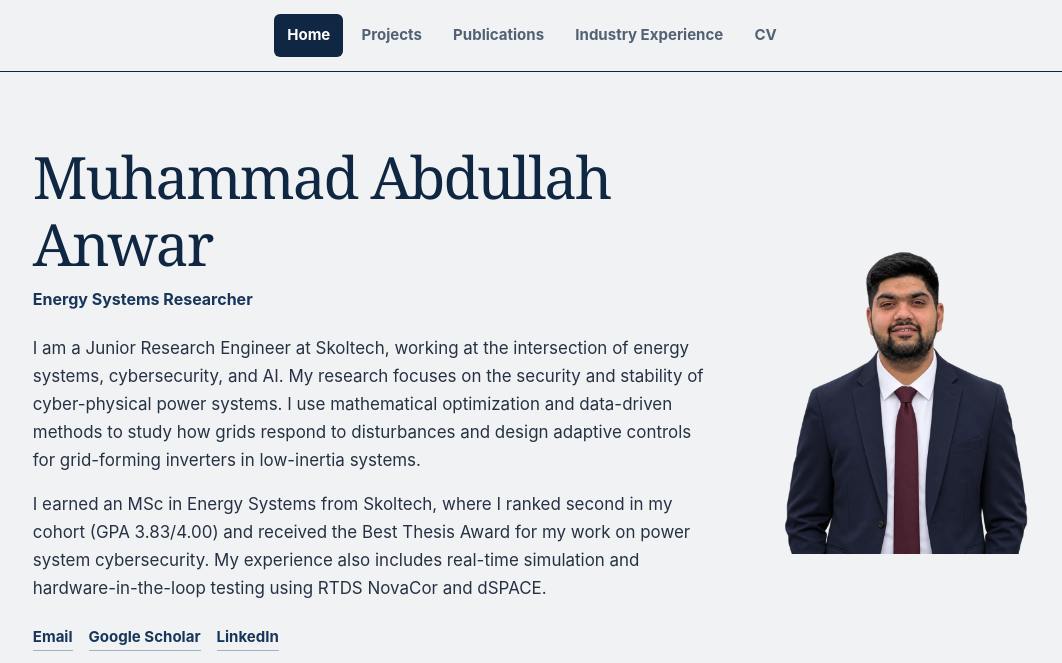
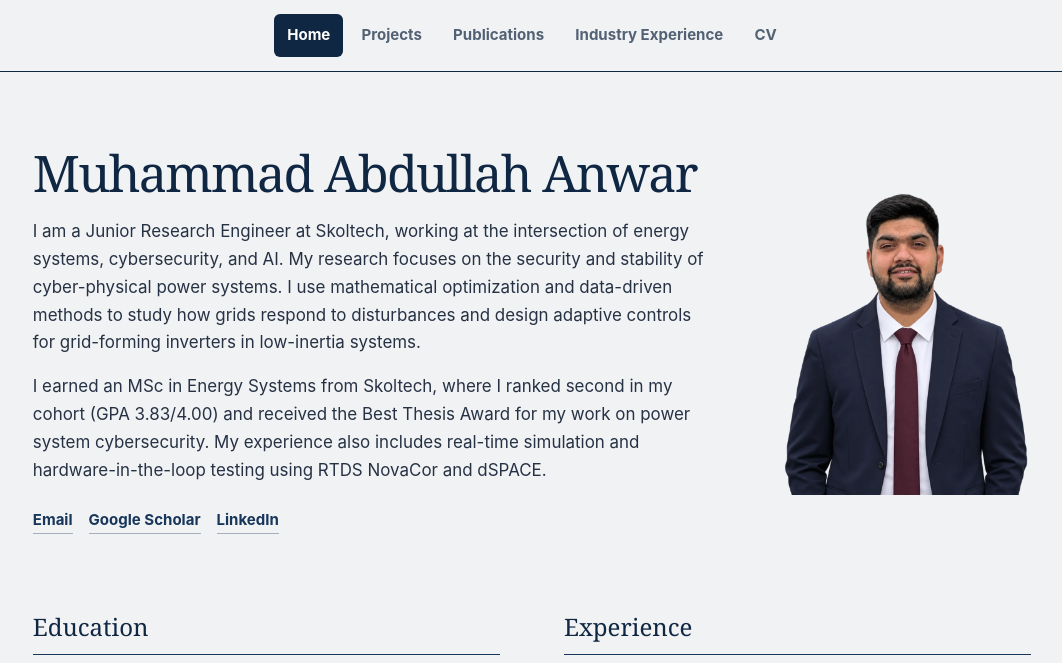
Before and after one commit to Muhammad-Abdullah8/portfolio, a plain HTML site: page index.html in a window 1280 px wide. Shown: the top 663 px of the page, without its empty margins (108-1170 px from the left). Drawn offline with Linux system fonts and the light colour scheme.

Commit message:
Add files via upload

```diff
--- a/index.html
+++ b/index.html
@@ -5,7 +5,7 @@
   <meta name="viewport" content="width=device-width, initial-scale=1.0" />
   <meta name="description" content="Muhammad Abdullah Anwar - Energy Systems Researcher working on power system optimization, AI, smart grids, control, cybersecurity, and resilient energy systems." />
   <meta name="author" content="Muhammad Abdullah Anwar" />
-  <title>Muhammad Abdullah Anwar | Energy Systems Researcher</title>
+  <title>Muhammad Abdullah Anwar</title>
   <link rel="preload" as="image" href="assets/images/abdullah-headshot.webp" />
   <link rel="stylesheet" href="style.css" />
 </head>
@@ -34,7 +34,6 @@
       <div class="hero-wrap section-shell">
         <div class="hero-copy reveal">
           <h1 id="home-title">Muhammad Abdullah Anwar</h1>
-          <p class="research-title">Energy Systems Researcher</p>
           <div class="intro-text">
             <p>I am a Junior Research Engineer at Skoltech, working at the intersection of energy systems, cybersecurity, and AI. My research focuses on the security and stability of cyber-physical power systems. I use mathematical optimization and data-driven methods to study how grids respond to disturbances and design adaptive controls for grid-forming inverters in low-inertia systems.</p>
             <p>I earned an MSc in Energy Systems from Skoltech, where I ranked second in my cohort (GPA 3.83/4.00) and received the Best Thesis Award for my work on power system cybersecurity. My experience also includes real-time simulation and hardware-in-the-loop testing using RTDS NovaCor and dSPACE.</p>
--- a/style.css
+++ b/style.css
@@ -399,16 +399,14 @@ body { background: var(--soft); }
   gap: clamp(1.75rem, 6vw, 5rem);
   padding-top: 0;
 }
+#home .hero-copy { container-type: inline-size; }
 #home h1 {
   font-family: Georgia, serif;
-  font-size: clamp(2.25rem, 5vw, 3.65rem);
+  font-size: min(3.65rem, 7.5cqi);
   font-weight: 500;
   letter-spacing: -0.035em;
-}
-.research-title {
-  color: var(--teal);
-  font-weight: 650;
-  margin: 0.55rem 0 1.4rem;
+  white-space: nowrap;
+  margin-bottom: 1rem;
 }
 #home .intro-text { color: var(--ink); }
 #home .quick-links { gap: 0.35rem 1rem; }
```
